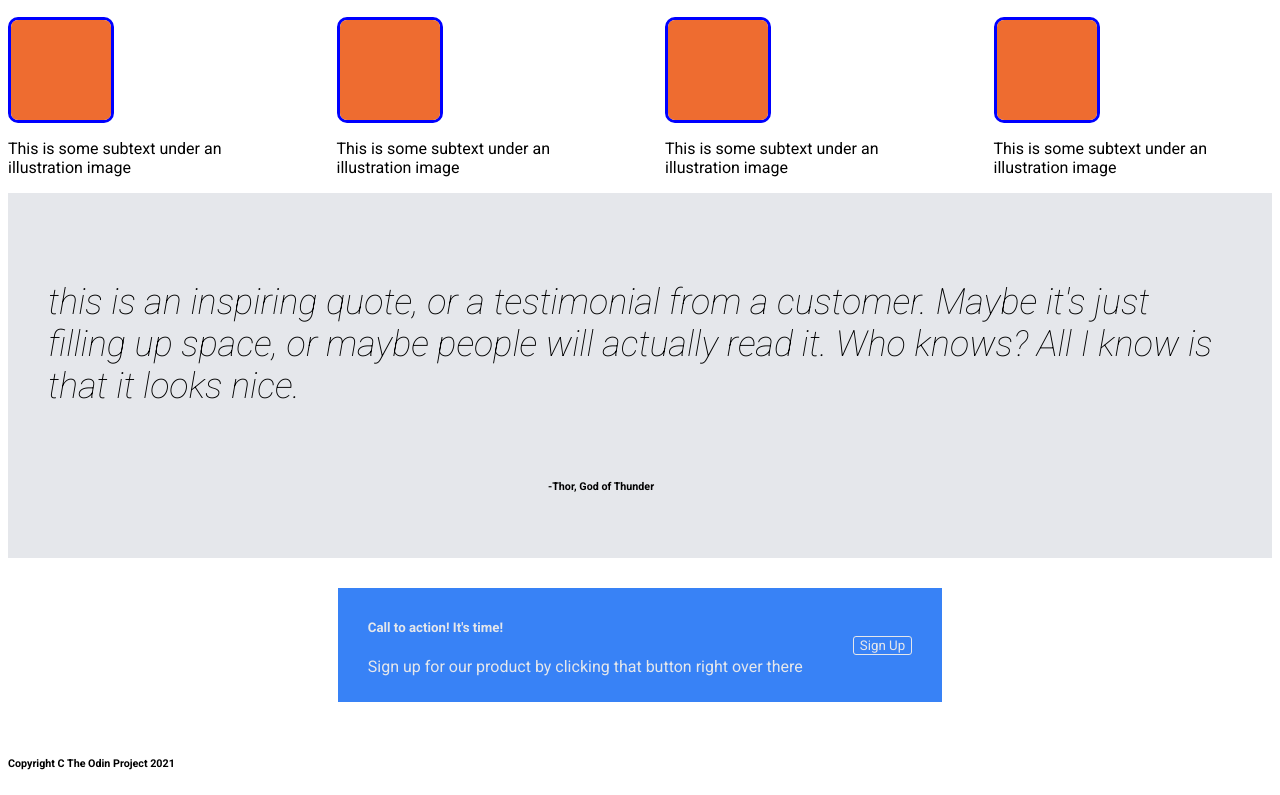
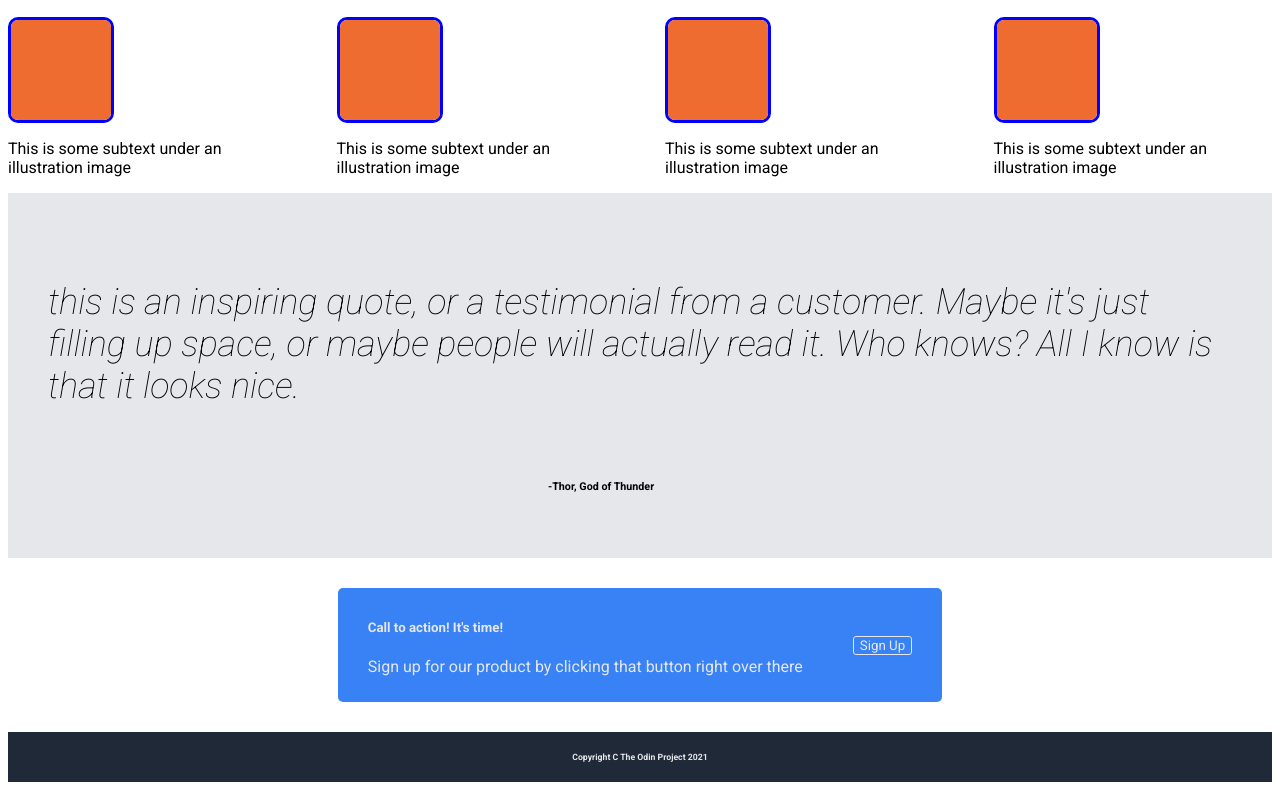
Before and after one commit to JPerey/TOP-Landing-Page-Project, a plain HTML site: page index.html in a window 1280 px wide. Shown: the part 420-1215 px from the top of the page. Drawn offline with Linux system fonts and the light colour scheme.

Commit message:
Completed landing page project. Now to upload to live webpage for submission

```diff
--- a/styles.css
+++ b/styles.css
@@ -103,6 +103,7 @@ a {
     gap: 50px;
     align-items: center;
     padding: 10px 30px 10px 30px;
+    border-radius: 5px;
 }
 
 .bottom-4-blue-square button {
@@ -111,3 +112,12 @@ a {
     border: 1px solid;
     border-radius: 3px;
 }
+
+footer {
+    display: flex;
+    justify-content: center;
+    background-color: #1F2937;
+    color: #E5E7EB;
+    font-weight: 300;
+    font-size: 13px;
+}
```
